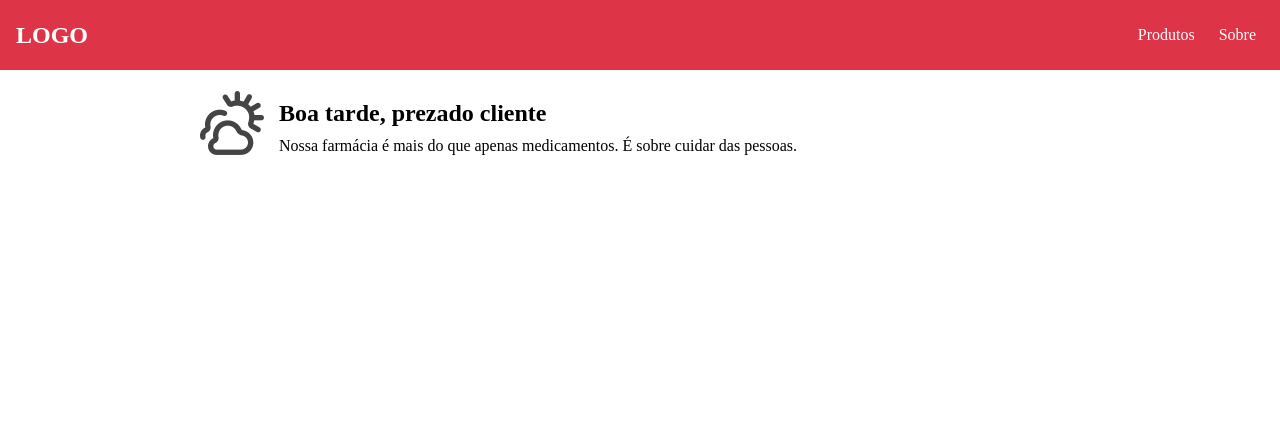
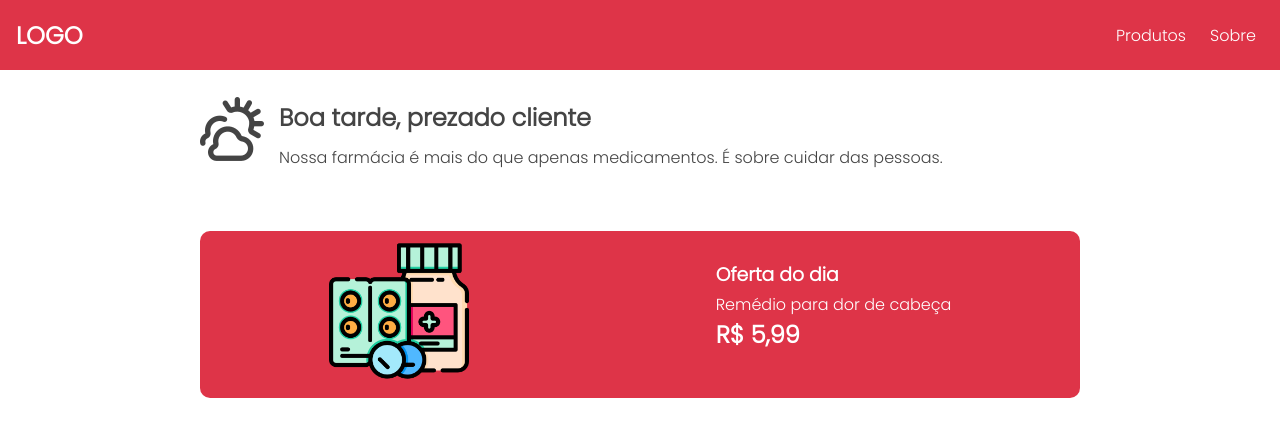
Before and after one commit to Gustavowp8/Farmacia, a plain HTML site: page index.html in a window 1280 px wide. Drawn offline with Linux system fonts and the light colour scheme.

Commit message:
capa
Foi adicionado uma capa para as orfertas

```diff
--- a/estilo/style.css
+++ b/estilo/style.css
@@ -1,11 +1,16 @@
+@import url('https://fonts.googleapis.com/css2?family=Poppins:wght@300&display=swap');
+
 body, ul{
     margin: 0;
     padding: 0;
+    font-family: 'Poppins', sans-serif;
+    color: #444444;
 }
 
 a{
     color: #ffffff;
     text-decoration: none;
+    border-radius: 10px;
 }
 
 a:hover{
@@ -62,3 +67,28 @@ a:hover{
 #pMsg p{
     margin-top: -10px;
 }
+
+/* capa */
+
+#imgProdutos{
+    width: 140px;
+}
+
+#oferta{
+    display: flex;
+    justify-content: space-around;
+    background: #de3448;
+    margin: 10px;
+    color: #ffffff;
+    padding: 10px;
+    border-radius: 10px;
+}
+
+#anuncio{
+    margin-left: 10px;
+}
+
+#anuncio p{
+    margin-top: -15px;
+    margin-bottom: -20px;
+}
--- a/index.html
+++ b/index.html
@@ -33,6 +33,20 @@
                 <p>Nossa farmácia é mais do que apenas medicamentos. É sobre cuidar das pessoas.</p>
             </div>
 
+        </div> <br>
+
+        <div id="oferta">
+
+            <div>
+                <img id="imgProdutos" src="imagens/remedio.png" alt="">
+            </div>
+
+            <div id="anuncio">
+                <h3>Oferta do dia</h3>
+                <p>Remédio para dor de cabeça</p>
+                <h2>R$ 5,99</h2>
+            </div>
+
         </div>
 
         <!--O conteudo tem que ser feito aqui dentro acima-->
```
Also changed, not shown: imagens/remedio.png (added).
